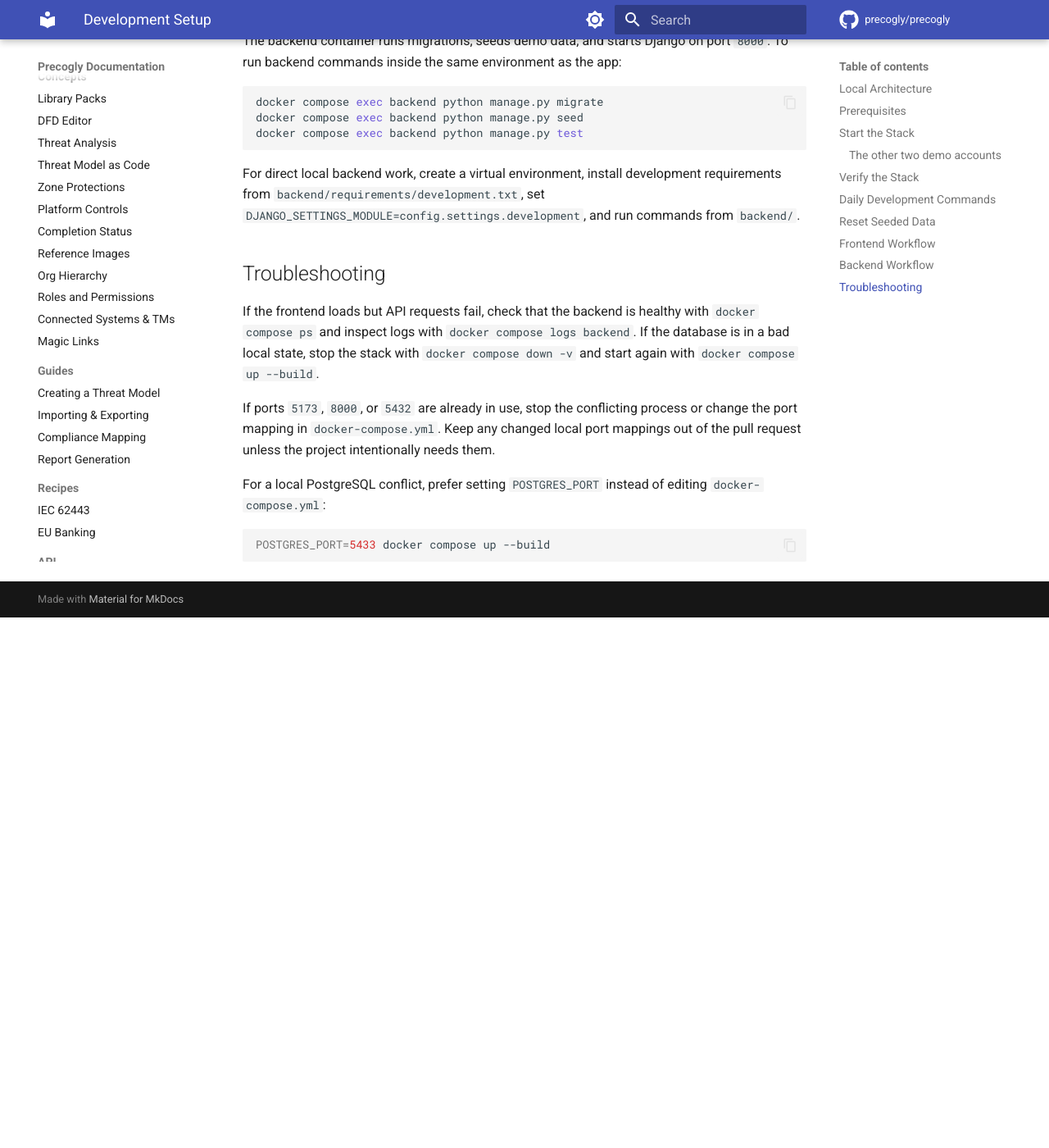
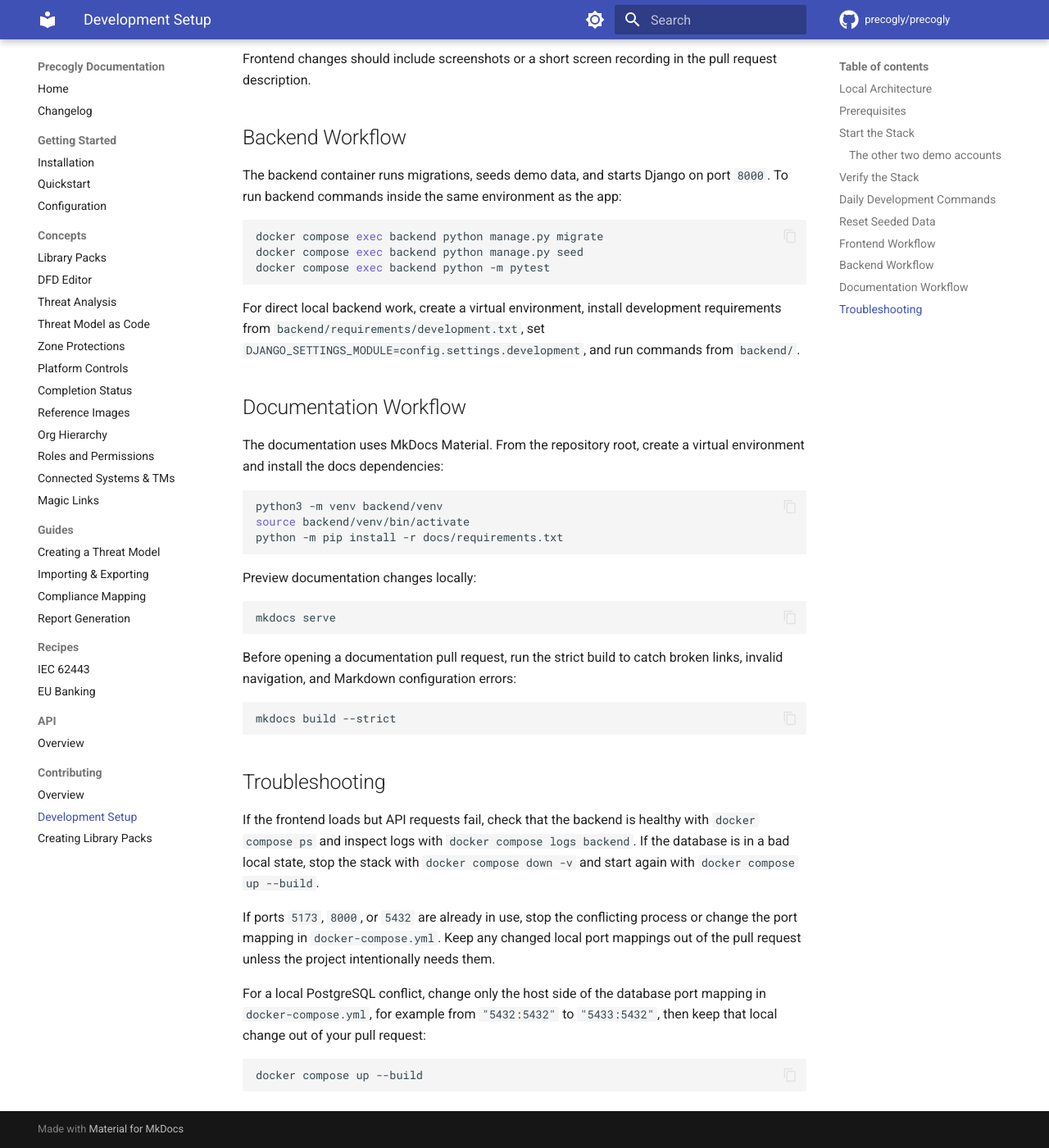
Before and after one commit to AlvinKuruvilla/precogly, an MkDocs documentation site: the page built from docs/contributing/development-setup.md, in a window 1280 px wide and 1400 px high, scrolled down 4060 px. Shown: the whole window at 82% size. Built offline with MkDocs 1.6.1 and Material for MkDocs 9.7.7, drawn with Linux system fonts in a browser that asks for light colours; comment, search, counter and statistics services are not loaded; before the commit the page ends 4813 px from its top, so only the background shows below that; some of the changed text lies outside the part shown.

Commit message:
docs: fix contributor setup

````diff
--- a/docs/contributing/development-setup.md
+++ b/docs/contributing/development-setup.md
@@ -1,6 +1,6 @@
 # Development Setup
 
-Use this guide when you want to contribute code or documentation to Precogly. The **recommended local workflow is Docker Compose** because it starts the same three services most contributors need: the React frontend, the Django API, and PostgreSQL. You can still run frontend commands such as `npm run dev` directly from `frontend/`, but Docker Compose is the fastest way to get a complete working application with seeded demo data.
+Use this guide when you want to contribute code or documentation to Precogly. The **recommended local workflow is Docker Compose** because it starts the three core services most contributors need—the React frontend, the Django API, and PostgreSQL—plus a development-only AI model forwarder. You can still run frontend commands such as `npm run dev` directly from `frontend/`, but Docker Compose is the fastest way to get a complete working application with seeded demo data.
 
 The development stack mounts the backend source, the frontend `src/` directory, and the shared `libraries/` directory into the containers. That means most frontend and backend code edits are picked up without rebuilding the whole stack. Rebuild when you change dependencies, Dockerfiles, or other files copied into the images during build.
 
@@ -26,6 +26,8 @@
 ```
 
 The frontend talks to the backend through Vite's development proxy. The browser sends API requests to `/api`, and Vite forwards them to the backend container using the `API_URL` value from `docker-compose.yml`.
+
+The `precogly-lmstudio-proxy` container shares the backend network and forwards `localhost:1234` to an OpenAI-compatible model server on the host. It has no host port of its own and is only part of the development stack.
 
 ## Prerequisites
 
@@ -95,6 +97,7 @@
 | `precogly-frontend` | Running on port `5173` |
 | `precogly-backend` | Running on port `8000` |
 | `precogly-postgres` | Healthy on port `5432` |
+| `precogly-lmstudio-proxy` | Running (no host port) |
 
 ## Daily Development Commands
 
@@ -149,10 +152,32 @@
 ```bash
 docker compose exec backend python manage.py migrate
 docker compose exec backend python manage.py seed
-docker compose exec backend python manage.py test
+docker compose exec backend python -m pytest
 ```
 
 For direct local backend work, create a virtual environment, install development requirements from `backend/requirements/development.txt`, set `DJANGO_SETTINGS_MODULE=config.settings.development`, and run commands from `backend/`.
+
+## Documentation Workflow
+
+The documentation uses MkDocs Material. From the repository root, create a virtual environment and install the docs dependencies:
+
+```bash
+python3 -m venv backend/venv
+source backend/venv/bin/activate
+python -m pip install -r docs/requirements.txt
+```
+
+Preview documentation changes locally:
+
+```bash
+mkdocs serve
+```
+
+Before opening a documentation pull request, run the strict build to catch broken links, invalid navigation, and Markdown configuration errors:
+
+```bash
+mkdocs build --strict
+```
 
 ## Troubleshooting
 
@@ -160,8 +185,8 @@
 
 If ports `5173`, `8000`, or `5432` are already in use, stop the conflicting process or change the port mapping in `docker-compose.yml`. Keep any changed local port mappings out of the pull request unless the project intentionally needs them.
 
-For a local PostgreSQL conflict, prefer setting `POSTGRES_PORT` instead of editing `docker-compose.yml`:
+For a local PostgreSQL conflict, change only the host side of the database port mapping in `docker-compose.yml`, for example from `"5432:5432"` to `"5433:5432"`, then keep that local change out of your pull request:
 
 ```bash
-POSTGRES_PORT=5433 docker compose up --build
+docker compose up --build
 ```
````
Also changed, not shown: other parts of docs/contributing/development-setup.md (+1 -1 lines), docs/getting-started/configuration.md (+3 -0 lines), docs/getting-started/installation.md (+8 -7 lines).
